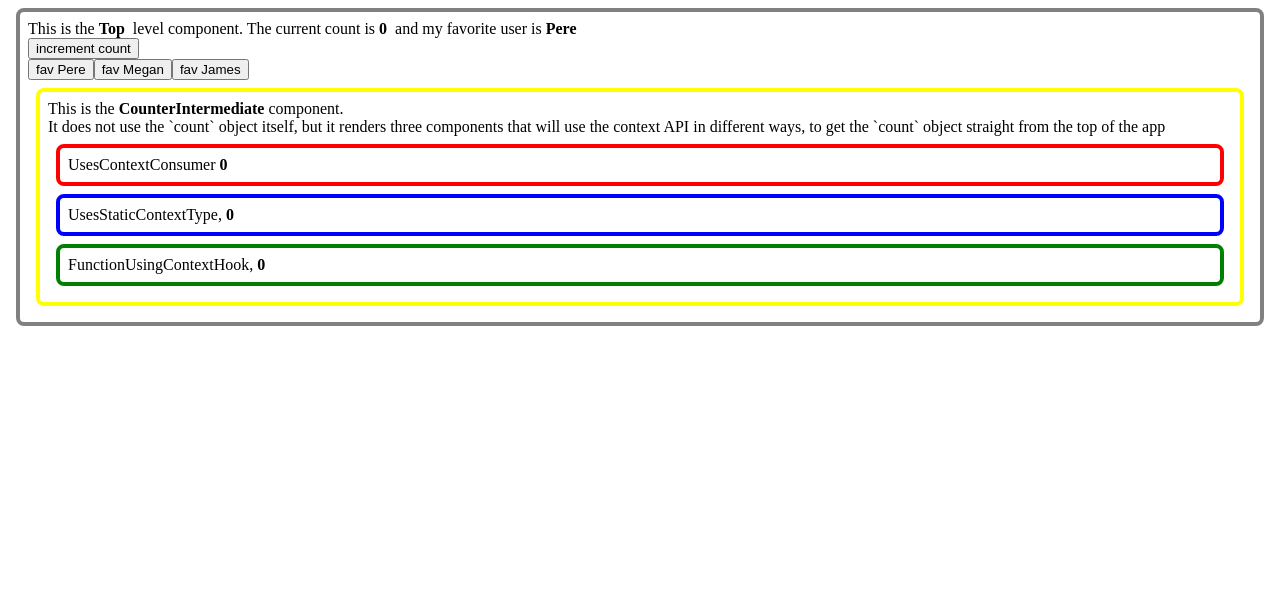
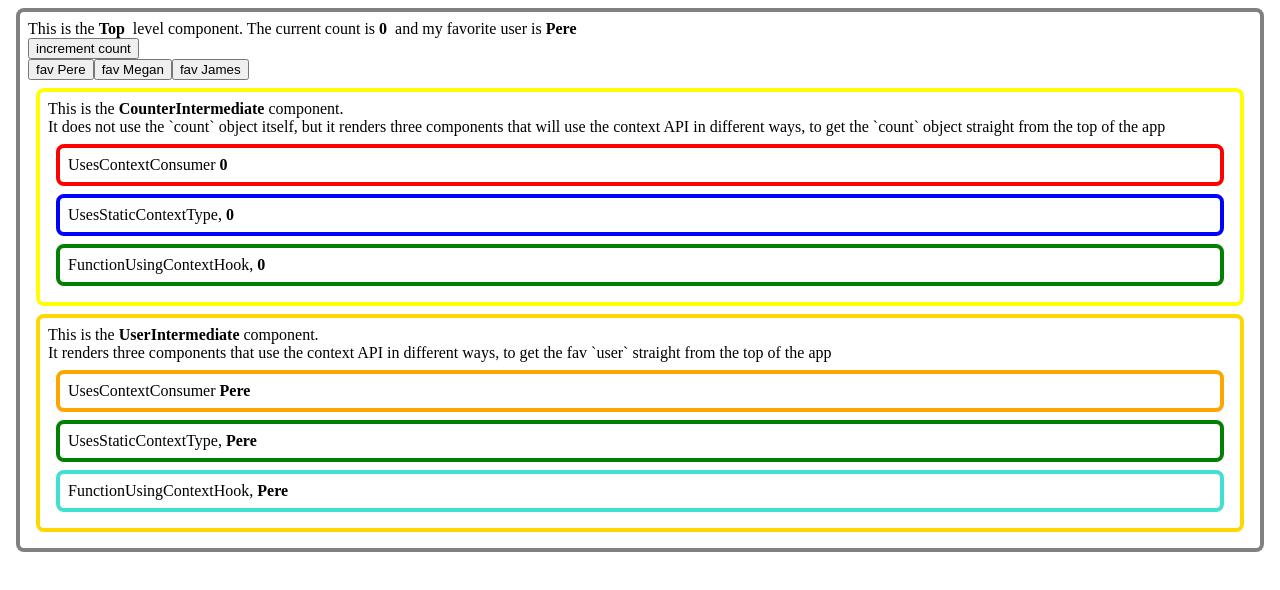
Before and after one commit to bloominstituteoftechnology/Web-ReactContextApi-Guided-Project, a React app: page / in a window 1280 px wide. Shown: the top 590 px of the page. Built offline with nearby package versions, Linux system fonts and the light colour scheme.

Commit message:
small changes

```diff
--- a/src/App.jsx
+++ b/src/App.jsx
@@ -39,7 +39,7 @@ function Top() {
       <button onClick={setFavUser('3')}>fav James</button>
 
       <Counter count={count} />
-      {/* <User name={favUser.name} /> */}
+      <User user={favUser} />
     </StyledWidget>
   );
 }
--- a/src/components/User.jsx
+++ b/src/components/User.jsx
@@ -5,7 +5,7 @@ class UsesContextConsumer extends React.Component {
   render() {
     return (
       <Div color='orange'>
-        UsesContextConsumer <span className='bold'>{this.props.name}</span>
+        UsesContextConsumer <span className='bold'>{this.props.user.name}</span>
       </Div>
     );
   }
@@ -15,33 +15,33 @@ class UsesStaticContextType extends React.Component {
   render() {
     return (
       <Div color='green'>
-        UsesStaticContextType, <span className='bold'>{this.props.name}</span>
+        UsesStaticContextType, <span className='bold'>{this.props.user.name}</span>
       </Div>
     );
   }
 }
 
-function FunctionUsingContextHook({ name }) {
+function FunctionUsingContextHook({ user }) {
   return (
     <Div color='turquoise'>
-      FunctionUsingContextHook, <span className='bold'>{name}</span>
+      FunctionUsingContextHook, <span className='bold'>{user.name}</span>
     </Div>
   );
 }
 
-export default function User({ name }) {
+export default function User({ user }) {
   return (
     <Div color='gold'>
-      <div>This is the <span className='bold'>User</span> component.</div>
+      <div>This is the <span className='bold'>UserIntermediate</span> component.</div>
       <div>
         It renders three components that use
-        the context API in different ways, to get the `name`
-        of the fav user straight from the top of the app
+        the context API in different ways, to get the fav `user`
+        straight from the top of the app
       </div>
 
-      <UsesContextConsumer name={name} />
-      <UsesStaticContextType name={name} />
-      <FunctionUsingContextHook name={name} />
+      <UsesContextConsumer user={user} />
+      <UsesStaticContextType user={user} />
+      <FunctionUsingContextHook user={user} />
     </Div>
   );
 }
```
